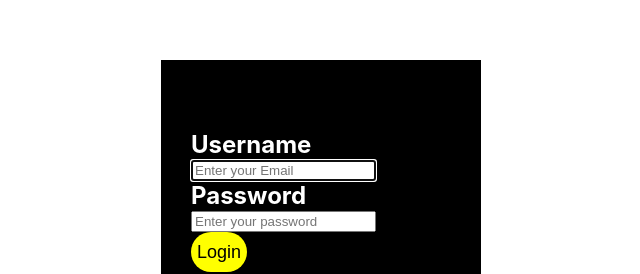
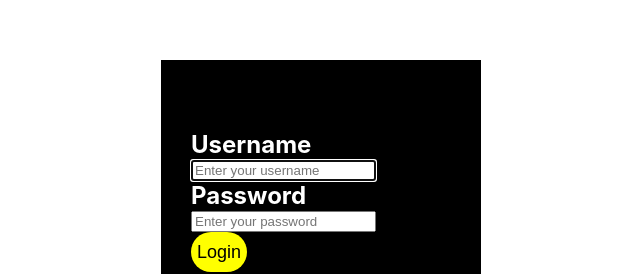
Before and after one commit to LuisPinto17/nodejs-heroku-react, a React (Create React App) app in the folder client/: page / in a window 1280 px wide. Shown: the part 130-404 px from the top of the page, without its empty margins (319-959 px from the left). Built offline with nearby package versions, Linux system fonts and the light colour scheme.

Commit message:
Changed email to username

```diff
--- a/client/src/containers/Login.jsx
+++ b/client/src/containers/Login.jsx
@@ -9,13 +9,13 @@ export default class Login extends Component {
     super(props);
 
     this.state = {
-      email: "",
+      username: "",
       password: ""
     };
   }
 
   validateForm() {
-    return this.state.email.length > 0 && this.state.password.length > 7;
+    return this.state.username.length > 0 && this.state.password.length > 7;
   }
 
   handleChange = event => {
@@ -29,8 +29,8 @@ export default class Login extends Component {
 
     fetch('/profiles/:username', {
     	method: 'GET',
-    	data: {
-    		username: this.state.email,
+    	params: {
+    		username: this.state.username,
     		password: this.state.password
     	}
     }).then(function(response) {
@@ -44,14 +44,14 @@ export default class Login extends Component {
     return (
       <div className="Login">
         	<Form onSubmit={this.handleSubmit}>
-          		<Form.Group controlId="email" bsSize="large">
+          		<Form.Group controlId="username" bsSize="large">
           			<h2>Username</h2>
             		<Form.Control
               		autoFocus
-              		type="email"
-	  	            value={this.state.email}
+              		type="text"
+	  	            value={this.state.username}
               		onChange={this.handleChange}
-              		placeholder="Enter your Email" />
+              		placeholder="Enter your username" />
           		</Form.Group>
           		<Form.Group controlId="password" bsSize="large">
             		<h2>Password</h2>
```
